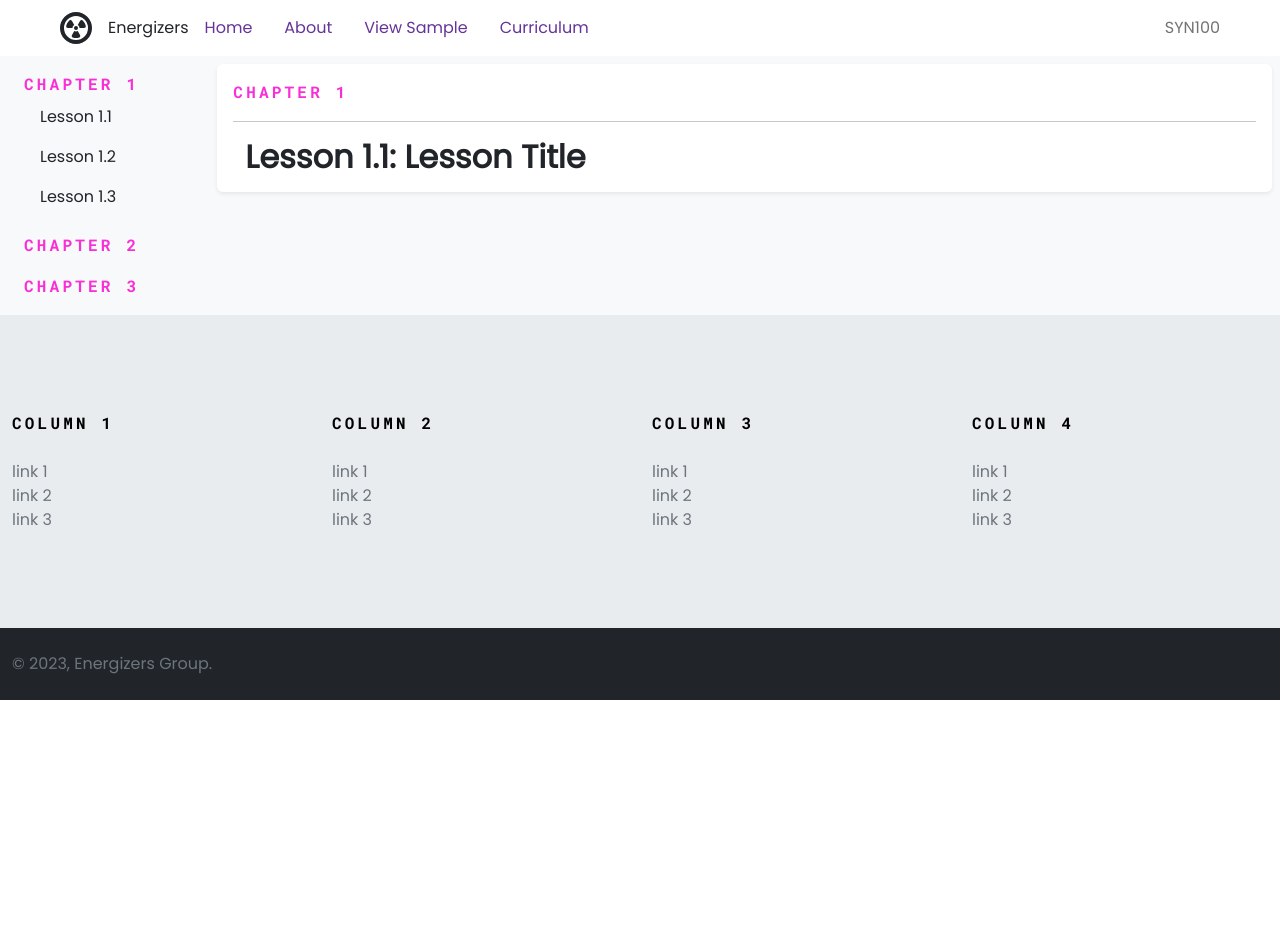
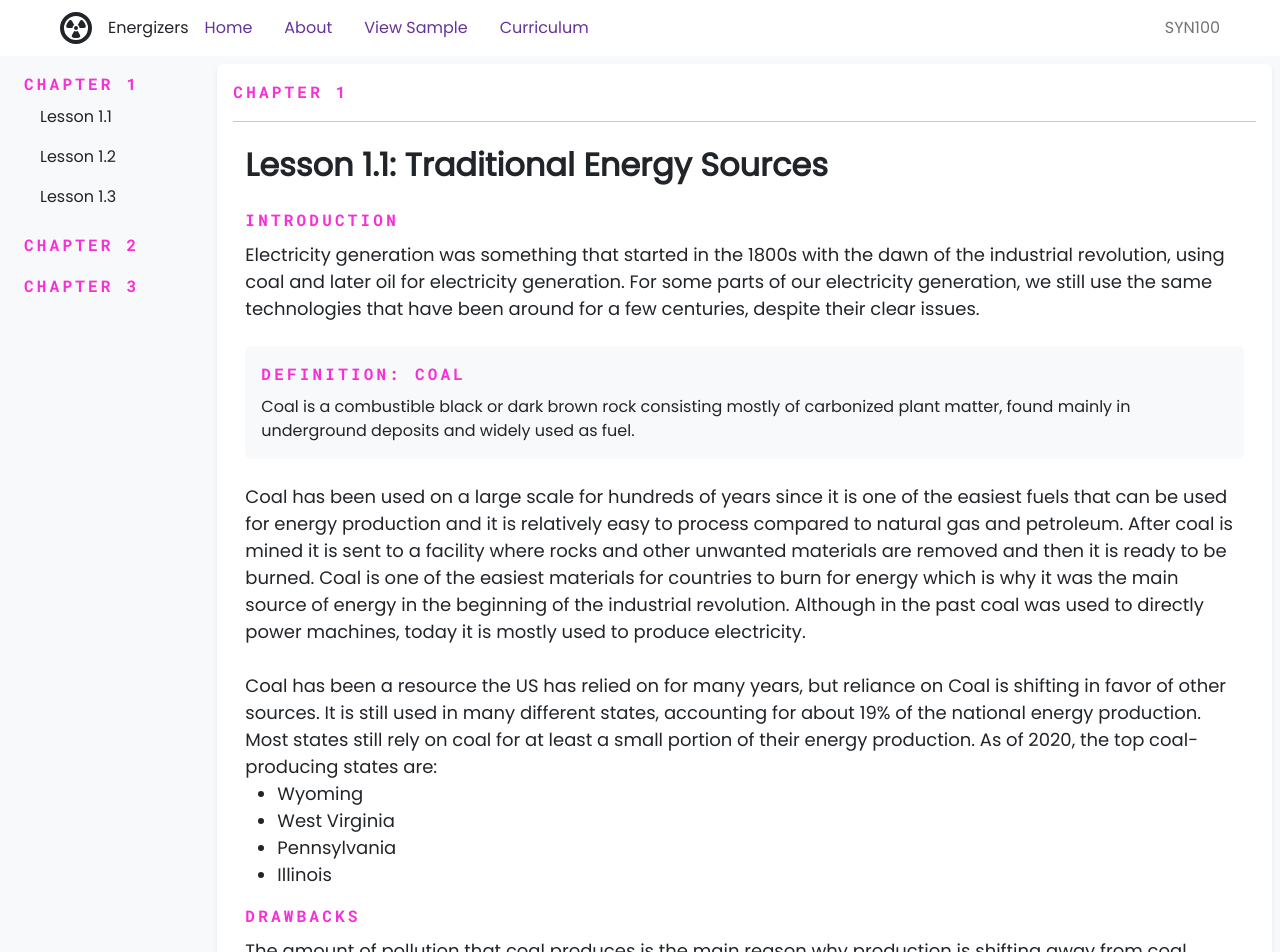
Before and after one commit to dyoo47/SYN100-Energizers, a React (Create React App) app: page /curriculum in a window 1280 px wide. Shown: the top 952 px of the page. Before the commit the page ends 800 px from the top, so only its background shows below. Built offline with nearby package versions, Linux system fonts and the light colour scheme.

Commit message:
Added lesson 1

```diff
--- a/src/Curriculum.js
+++ b/src/Curriculum.js
@@ -10,6 +10,7 @@ import {
   ListGroup,
   ListGroupItem,
 } from "reactstrap";
+import L1 from "./lessons/L1";
 
 const Item = (props) => {
   return (
@@ -42,17 +43,7 @@ const Curriculum = () => {
           </ListGroup>
         </Col>
         <Col>
-          <Card className="shadow-sm me-2 my-2 border-0">
-            <CardBody>
-              <CardTitle>
-                <span className="subtitle">Chapter 1</span>
-              </CardTitle>
-              <hr />
-              <Container>
-                <span className="title">Lesson 1.1: Lesson Title</span>
-              </Container>
-            </CardBody>
-          </Card>
+          <L1 />
         </Col>
       </Row>
     </section>
--- /dev/null
+++ b/src/components/Definition.js
@@ -0,0 +1,19 @@
+import React from "react";
+import { Card, CardTitle, CardBody } from "reactstrap";
+
+const Definition = ({ title, children }) => {
+  return (
+    <Card className="my-4 bg-gray-light border-0">
+      <CardBody>
+        <CardTitle>
+          <span className="subtitle">
+            Definition: <span className="font-italic">{title}</span>
+          </span>
+        </CardTitle>
+        <span>{children}</span>
+      </CardBody>
+    </Card>
+  );
+};
+
+export default Definition;
--- /dev/null
+++ b/src/components/Label.js
@@ -0,0 +1,9 @@
+const Label = ({ children }) => {
+  return (
+    <div className="mb-2">
+      <span className="subtitle">{children}</span>
+      <br />
+    </div>
+  );
+};
+export default Label;
--- /dev/null
+++ b/src/components/LessonWrapper.js
@@ -0,0 +1,23 @@
+import React from "react";
+import { Container, Card, CardBody, CardTitle } from "reactstrap";
+
+const LessonWrapper = ({ chapter, lesson, children }) => {
+  return (
+    <Card className="shadow-sm me-2 my-2 pb-5 border-0">
+      <CardBody>
+        <CardTitle>
+          <span className="subtitle">{chapter}</span>
+        </CardTitle>
+        <hr />
+        <Container>
+          <div className="mt-4">
+            <span className="title">{lesson}</span>
+          </div>
+          <br />
+          {children}
+        </Container>
+      </CardBody>
+    </Card>
+  );
+};
+export default LessonWrapper;
--- /dev/null
+++ b/src/lessons/L1.js
@@ -0,0 +1,102 @@
+import React from "react";
+import LessonWrapper from "../components/LessonWrapper";
+import Definition from "../components/Definition";
+import Label from "../components/Label";
+import { List } from "reactstrap";
+
+const L1 = () => {
+  return (
+    <LessonWrapper
+      chapter="Chapter 1"
+      lesson="Lesson 1.1: Traditional Energy Sources"
+    >
+      <Label>Introduction</Label>
+      <span className="fparagraph">
+        Electricity generation was something that started in the 1800s with the
+        dawn of the industrial revolution, using coal and later oil for
+        electricity generation. For some parts of our electricity generation, we
+        still use the same technologies that have been around for a few
+        centuries, despite their clear issues.
+      </span>
+      <Definition title="Coal">
+        Coal is a combustible black or dark brown rock consisting mostly of
+        carbonized plant matter, found mainly in underground deposits and widely
+        used as fuel.
+      </Definition>
+      <span className="fparagraph">
+        Coal has been used on a large scale for hundreds of years since it is
+        one of the easiest fuels that can be used for energy production and it
+        is relatively easy to process compared to natural gas and petroleum.
+        After coal is mined it is sent to a facility where rocks and other
+        unwanted materials are removed and then it is ready to be burned. Coal
+        is one of the easiest materials for countries to burn for energy which
+        is why it was the main source of energy in the beginning of the
+        industrial revolution. Although in the past coal was used to directly
+        power machines, today it is mostly used to produce electricity.
+        <br />
+        <br />
+        Coal has been a resource the US has relied on for many years, but
+        reliance on Coal is shifting in favor of other sources. It is still used
+        in many different states, accounting for about 19% of the national
+        energy production. Most states still rely on coal for at least a small
+        portion of their energy production. As of 2020, the top coal-producing
+        states are:
+        <List>
+          <li>Wyoming</li>
+          <li>West Virginia</li>
+          <li>Pennsylvania</li>
+          <li>Illinois</li>
+        </List>
+      </span>
+      <Label>Drawbacks</Label>
+      <span className="fparagraph">
+        The amount of pollution that coal produces is the main reason why
+        production is shifting away from coal. Burning coal in power plants
+        pollutes the air and water, releasing pollutants such as carbon dioxide,
+        sulfur dioxide, nitrogen oxides, and general particulate matter. Coal
+        mining is also very dangerous. It not only has health effects on those
+        who work in that industry, but it damages local ecosystems and
+        contaminates groundwater and other water sources in the areas that it
+        occurs in.
+      </span>
+      <Definition title="Oil">
+        Oil comes from petroleum which is a liquid mixture of hydrocarbons that
+        can be extracted from the earth and refined to produce fuels like
+        gasoline, diesel fuel, and other oils.
+      </Definition>
+      <span className="fparagraph">
+        Petroleum is typically found in large deposits in the earth's crust and
+        is the result of large quantities of dead organisms being buried and
+        undergoing prolonged heat and pressure. It is extracted from the earth
+        in a process called oil drilling. In oil drilling, crude oil is
+        extracted from the earth then transported to processing and refinement
+        facilities where it is turned into many different types of fuels and
+        oils. These fuels and oils can then be used for energy production or
+        used as oil for machines. When petroleum based fuels are burned they
+        release carbon dioxide and other pollutants Support for oil as an
+        electricity source has dwindled over the past few decades. It was once
+        one of the top sources for electricity, but now it has been replaced
+        mostly by natural gas, and more recently, renewables. Oil and natural
+        gas are fundamentally very similar, but the emissions from natural gas
+        are far more tame, which stirred the transition to oil from natural gas.
+        Oil accounts for just 1% of electricity produced in the US. Although oil
+        is used very little for electricity, it still has widespread use, in the
+        form of gasoline for cars - though this is outside the scope of this
+        course.
+      </span>
+      <br />
+      <br />
+      <Label>Drawbacks</Label>
+      <span className="fparagraph">
+        Oil power generation is associated with significant air and water
+        pollution, including greenhouse gas emissions that contribute to climate
+        change, and the release of pollutants such as sulfur dioxide, nitrogen
+        oxides, and particulate matter that can harm human health and the
+        environment. Spills and leaks during extraction also happen, impacting
+        ecosystems on land and water.
+      </span>
+    </LessonWrapper>
+  );
+};
+
+export default L1;
--- a/src/scss/theme.scss
+++ b/src/scss/theme.scss
@@ -34,6 +34,15 @@ $secondary: #f82ed6;
   letter-spacing: 0.2em;
   text-transform: uppercase;
   color: $secondary;
+  font-weight: bold;
+}
+
+.definition {
+  font-family: "Roboto Mono", monospace;
+  margin-bottom: 0;
+  letter-spacing: 0.2em;
+  text-transform: uppercase;
+  color: $gray-600;
   font-weight: bold;
 }
 
```
Also changed, not shown: src/components/PageWrapper.js (deleted, +0 -11 lines).
